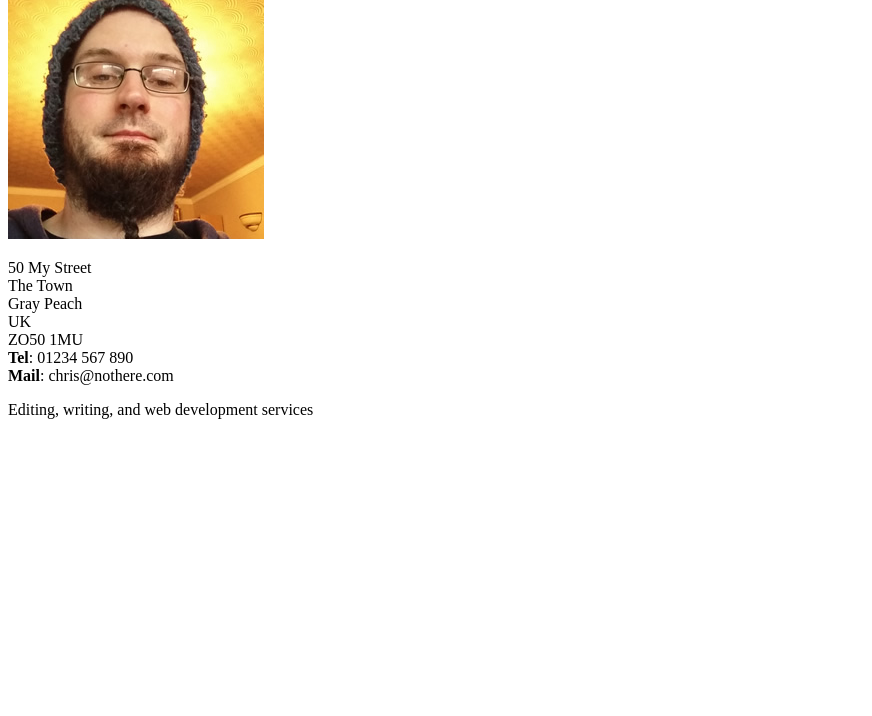
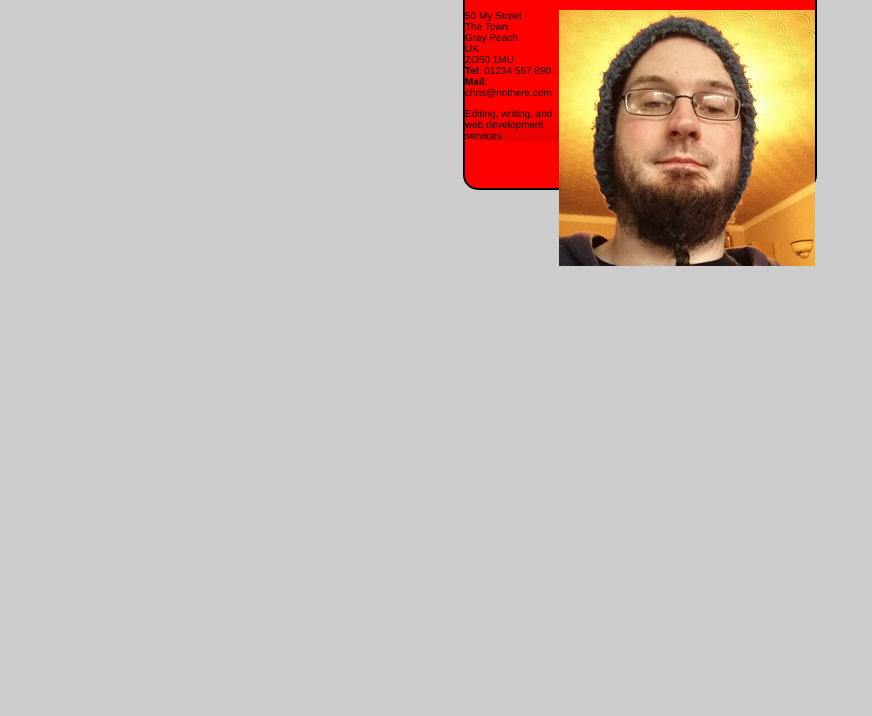
Before and after one commit to pesto-students/exercise-day-10, a plain HTML site: page css-exercises/fundamental-css-comprehension/index.html in a window 1280 px wide. Shown: the part 84-800 px from the top of the page, without its empty margins (0-872 px from the left). Drawn offline with Linux system fonts and the light colour scheme.

Commit message:
debug n card

```diff
--- a/css-exercises/debugging-css/style.css
+++ b/css-exercises/debugging-css/style.css
@@ -20,7 +20,7 @@ h2 {
   font-size: 3.2em;
 }
 
-pli {
+p li {
   font-size: 1.7em;
 }
 
@@ -29,13 +29,22 @@ pli {
 /* header and footer */
 
 header, footer {
-  background-colour: teal;
+  background-color: teal;
   height: 10em;
   padding: 2em;
 }
 
+footer{
+  height: 2em;
+  padding: 1em;
+  margin: 5px;
+  margin-top: 2px;
+  padding-top: 0.5em;
+  padding-bottom: 1.5em;
+}
+
 h1, footer p {
-  margin: -70px;
+  margin: 10px;
 }
 
 h1 {
@@ -54,6 +63,9 @@ main p, main li {
 }
 
 img {
-  float: right
+  float: right;
   margin: 1.2em 2em;
+  height: 11em;
+  width: 15em;
+
 }
--- a/css-exercises/fundamental-css-comprehension/index.html
+++ b/css-exercises/fundamental-css-comprehension/index.html
@@ -3,15 +3,16 @@
   <head>
     <meta charset="utf-8">
     <title>Fundamental CSS comprehension</title>
+    <link rel="stylesheet" href="style-resources.css">
   </head>
   <body>
 
   <section class="card">
-    <header>
+    <header class="header">
       <h2>Chris Mills</h2>
     </header>
     <article>
-      <img src="chris.jpg" alt="A picture of Chris - a man with glasses, a beard, and a silly wooly hat">
+      <img src="chris.jpg" class="articleimg" alt="A picture of Chris - a man with glasses, a beard, and a silly wooly hat">
       <p>50 My Street</br>
          The Town<br>
          Gray Peach<br>
@@ -20,7 +21,7 @@
         <strong>Tel</strong>: 01234 567 890<br>
         <strong>Mail</strong>: chris@nothere.com</p>
     </article>
-    <footer>
+    <footer class="footer">
       <p>Editing, writing, and web development services</p>
     </footer>
   </section>
--- a/css-exercises/fundamental-css-comprehension/style-resources.txt
+++ b/css-exercises/fundamental-css-comprehension/style-resources.css
@@ -12,33 +12,32 @@ html {
 
 /* Selectors to be matched up with rulesets */
 
-.card article img
-.card footer
-.card header
-.card
+
+
+
+
 
 /* Rulesets to be matched up with selectors */
-
-{
+.card{
   width: 35em;
   height: 22em;
   margin: 5em auto;
-  background-colour: red;
+  background-color: red;
   border: 0.2em solid black;
   border-radius: 1.5em;
 }
 
-{
+.card header{
   background-image: linear-gradient(to bottom,rgba(0,0,0,0.1), rgba(0,0,0,0));
   border-radius: 1.5em 1.5em 0 0;
 }
 
-{
+.card footer{
   background-image: linear-gradient(to bottom,rgba(0,0,0,0), rgba(0,0,0,0.1));
   border-radius: 0 0 1.5em 1.5em;
 }
 
-{
-  max-height: 100%
+.card article img{
+  max-height: 100%;
   float: right;
 }
```
Also changed, not shown: css-exercises/cool-information-box-start/index.html (+0 -2 lines), css-exercises/debugging-css/index.html (line endings or trailing spaces).
